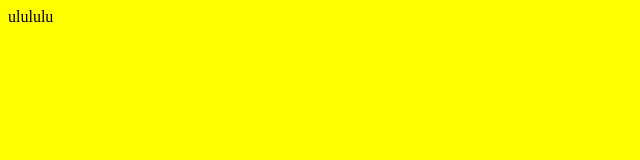
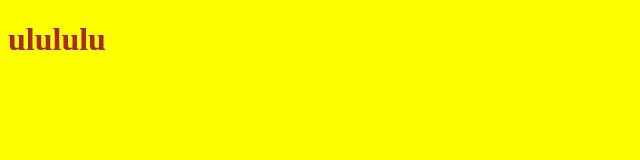
Before and after one commit to anthonyreynaldi/anthonyreynaldi.github.io, a plain HTML site: page media.html in a window 1280 px wide. Shown: the whole page, without its empty margins (0-640 px from the left). Drawn offline with Linux system fonts and the light colour scheme.

Commit message:
media screen

```diff
--- a/media.html
+++ b/media.html
@@ -7,8 +7,24 @@
     <link rel="stylesheet" media="(orientation: portrait)" href="portrait.css">
     <link rel="stylesheet" media="(orientation: landscape)" href="landscape.css">
     <title>Document</title>
+
+    <style>
+        @media only screen and (max-width: 600px){
+            h1{
+                color: green;
+            }
+        }
+
+        @media only screen and (min-width: 601px){
+            h1{
+                color: brown;
+            }
+        }
+    </style>
 </head>
 <body>
-    ulululu
+    <h1>
+        ulululu
+    </h1>
 </body>
 </html>
```
